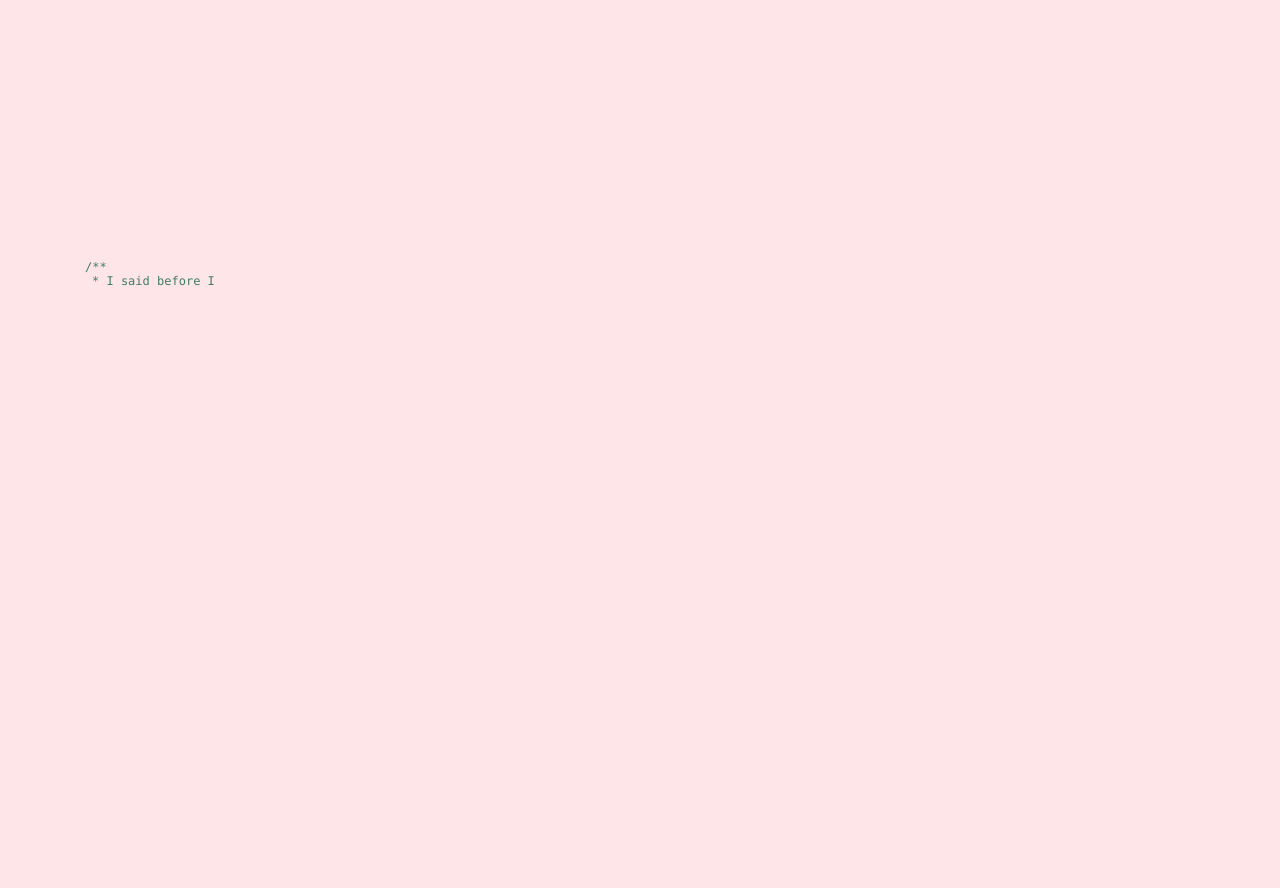
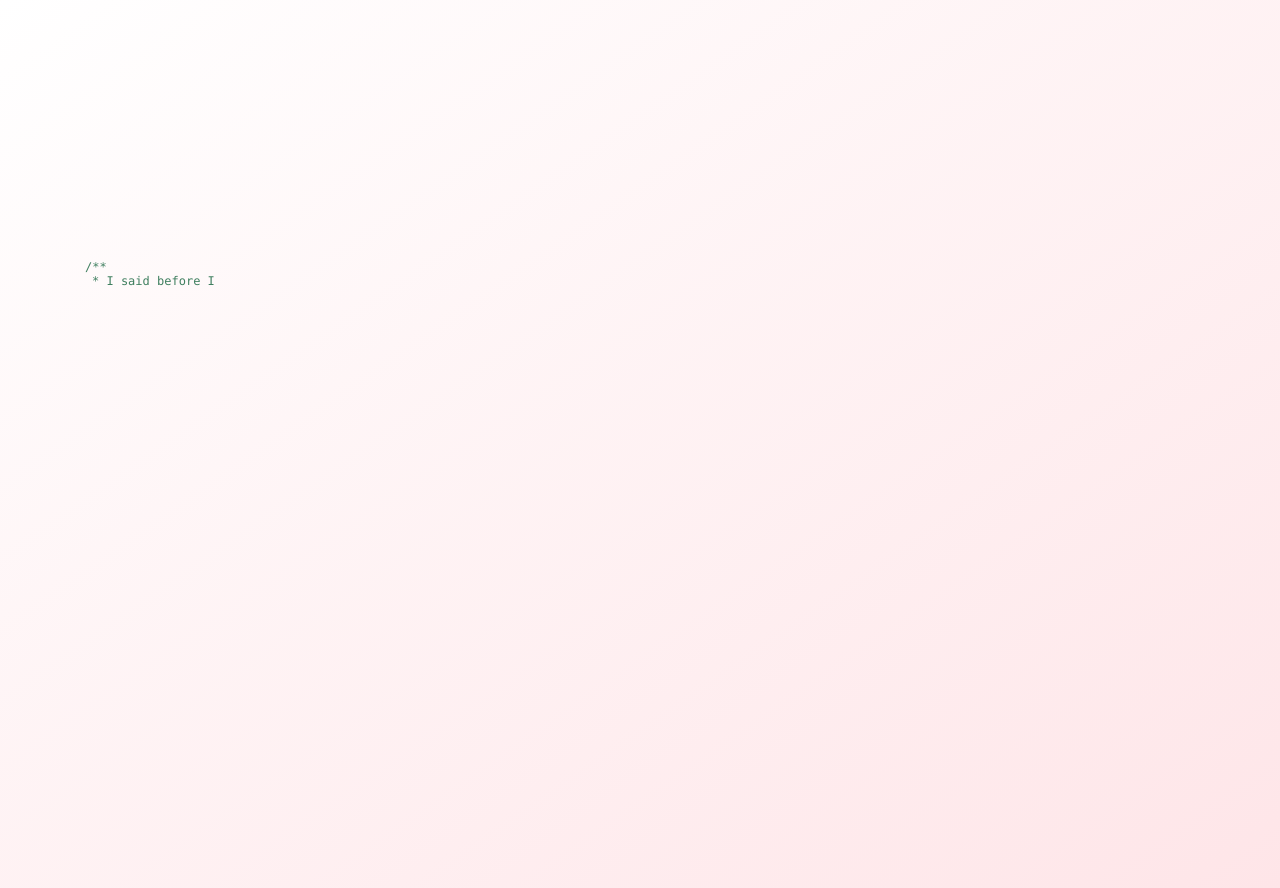
Before and after one commit to septhao/Love-you, a plain HTML site: page index.html in a window 1280 px wide. Drawn offline with nearby package versions, Linux system fonts and the light colour scheme.

Commit message:
background-color

```diff
--- a/css/style.css
+++ b/css/style.css
@@ -1,7 +1,7 @@
 body {
     margin: 0;
     padding: 0;
-    background: #fee5e8;
+    background: linear-gradient(to bottom right, #fff, #fee5e8);
     font-size: 12px;
     overflow: auto;
 }
```
